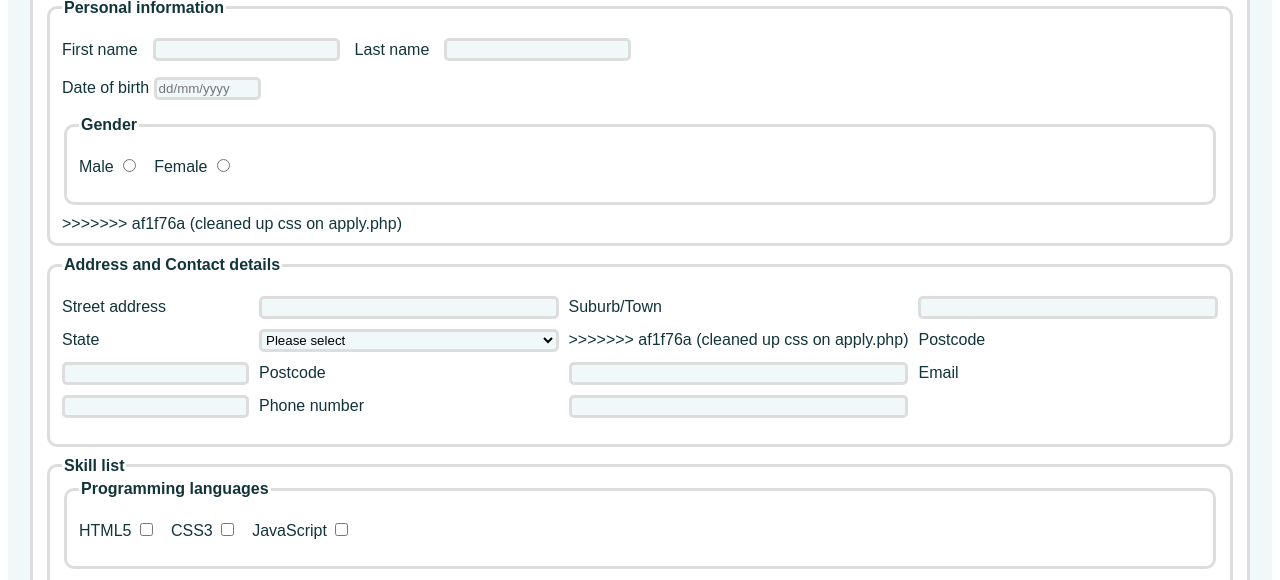
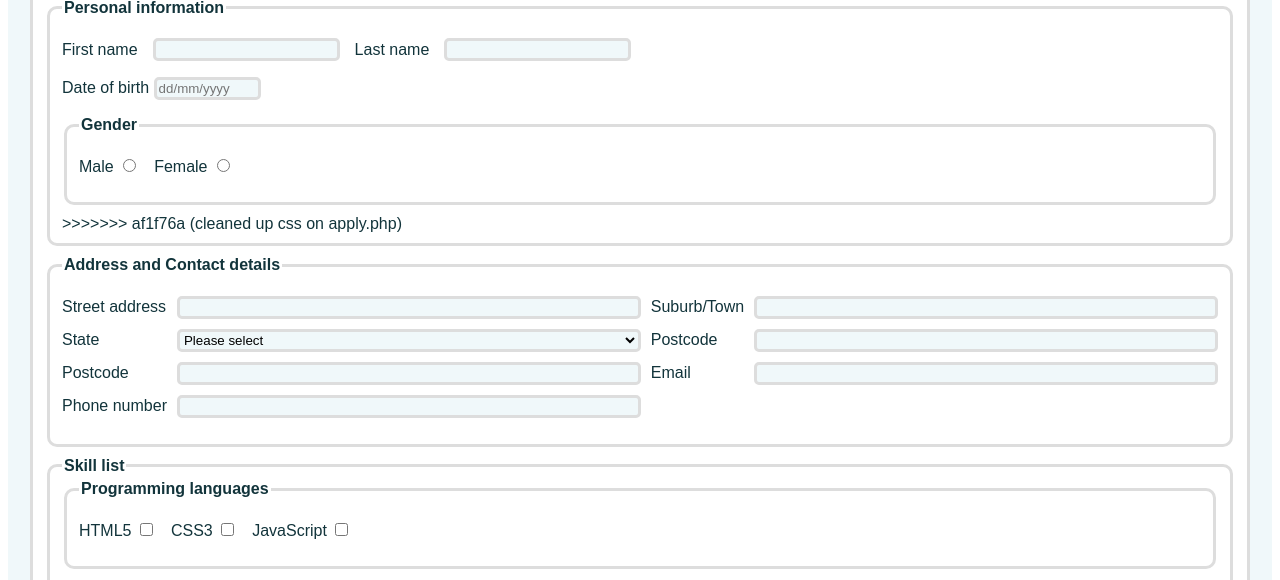
Before and after one commit to COS10026-AWP/project2, a PHP site: page /apply.php in a window 1280 px wide. Shown: the part 363-943 px from the top of the page. Run offline with PHP 8.4, Linux system fonts and the light colour scheme.

Commit message:
fixing  conflicts

```diff
--- a/apply.php
+++ b/apply.php
@@ -121,7 +121,6 @@
                             <option value="tas">TAS</option>
                             <option value="act">ACT</option>
                         </select>
->>>>>>> af1f76a (cleaned up css on apply.php)
 
                         <label for="postcode">Postcode</label>
                         <input type="text" name="postcode" id="postcode"
```
